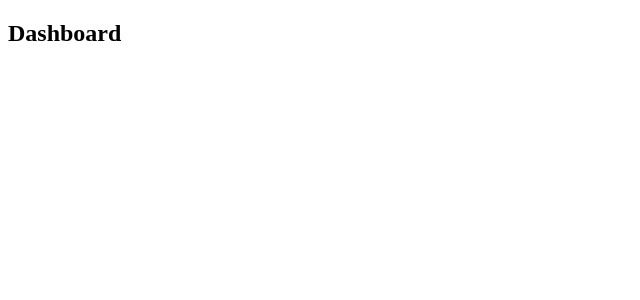
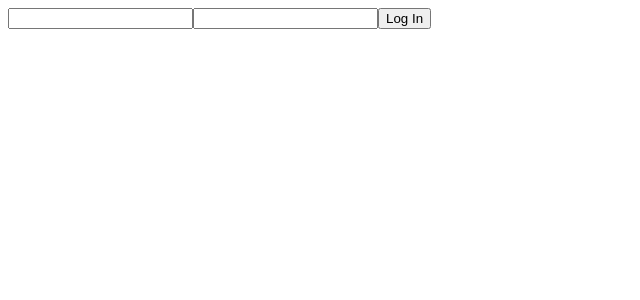
Before and after one commit to issho-ni/issho-web, a React app: page / in a window 1280 px wide. Shown: the top 300 px of the page, without its empty margins (0-640 px from the left). Built offline with nearby package versions, Linux system fonts and the light colour scheme; the HTML template or start-up script is replaced by a standard one.

Commit message:
Login form

```diff
--- a/package.json
+++ b/package.json
@@ -44,13 +44,16 @@
     "webpack-merge": "^4.2.1"
   },
   "dependencies": {
+    "@types/graphql": "^14.0.7",
     "@types/react": "^16.8.10",
     "@types/react-dom": "^16.8.3",
     "apollo-cache-inmemory": "^1.5.1",
     "apollo-client": "^2.5.1",
     "apollo-link-context": "^1.0.17",
     "apollo-link-http": "^1.5.14",
+    "formik": "^1.5.1",
     "graphql": "^14.2.0",
+    "graphql-tag": "^2.10.1",
     "react": "^16.8.5",
     "react-apollo": "^2.5.3",
     "react-dom": "^16.8.5",
--- /dev/null
+++ b/src/components/Login.tsx
@@ -0,0 +1,47 @@
+import { ErrorMessage, Field, Form, Formik } from "formik"
+import gql from "graphql-tag"
+import * as React from "react"
+import { FetchResult, Mutation } from "react-apollo"
+
+const LOGIN_USER = gql`
+  mutation LoginUser($email: String!, $password: String!) {
+    loginUser(input: { email: $email, password: $password }) {
+      token
+      user {
+        email
+        name
+      }
+    }
+  }
+`
+
+export interface LoginProps {
+  handleLogin(result: FetchResult<LoginUserResult>): void
+}
+
+export class Login extends React.Component<LoginProps> {
+  public render() {
+    return (
+      <Mutation mutation={LOGIN_USER}>
+        {(loginUser, { data }) => (
+          <Formik
+            initialValues={{ email: "", password: "" }}
+            onSubmit={values =>
+              loginUser({ variables: values }).then(this.props.handleLogin)
+            }
+          >
+            {() => (
+              <Form>
+                <Field type="email" name="email" />
+                <ErrorMessage name="email" component="div" />
+                <Field type="password" name="password" />
+                <ErrorMessage name="password" component="div" />
+                <button type="submit">Log In</button>
+              </Form>
+            )}
+          </Formik>
+        )}
+      </Mutation>
+    )
+  }
+}
--- a/src/components/SessionManager.tsx
+++ b/src/components/SessionManager.tsx
@@ -4,7 +4,8 @@ import { GraphQLRequest } from "apollo-link"
 import { setContext } from "apollo-link-context"
 import { HttpLink } from "apollo-link-http"
 import * as React from "react"
-import { ApolloProvider } from "react-apollo"
+import { ApolloProvider, FetchResult } from "react-apollo"
+import { Login } from "./Login"
 
 const httpLink = new HttpLink({
   uri: GRAPHQL_ENDPOINT,
@@ -16,6 +17,7 @@ export interface SessionManagerProps {
 
 export interface SessionManagerState {
   token?: string
+  user?: User
 }
 
 export class SessionManager extends React.Component<
@@ -36,14 +38,26 @@ export class SessionManager extends React.Component<
 
     this.state = {
       token: null,
+      user: null,
     }
   }
 
-  public render() {
-    return <ApolloProvider client={this.client} {...this.props} />
+  public handleLogin = ({ data }: FetchResult<LoginUserResult>) => {
+    const { token, user } = data.loginUser
+    this.setState({ token, user })
   }
 
-  private setContext(_: GraphQLRequest, { headers }) {
+  public render() {
+    const { token } = this.state
+
+    return (
+      <ApolloProvider client={this.client}>
+        {token ? "Logged in" : <Login handleLogin={this.handleLogin} />}
+      </ApolloProvider>
+    )
+  }
+
+  public setContext = (_: GraphQLRequest, { headers }) => {
     const { token } = this.state
 
     return {
```
Also changed, not shown: typings/types.d.ts (added, +14 -0 lines), 1 other file (tests, documents, lock files or other folders).
